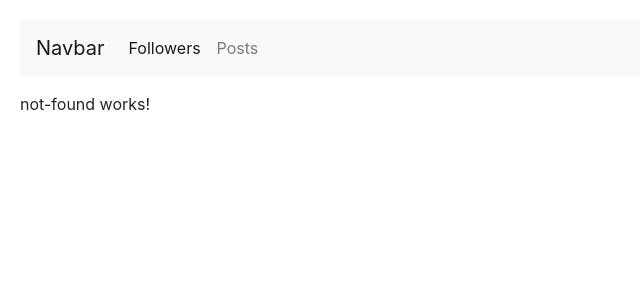
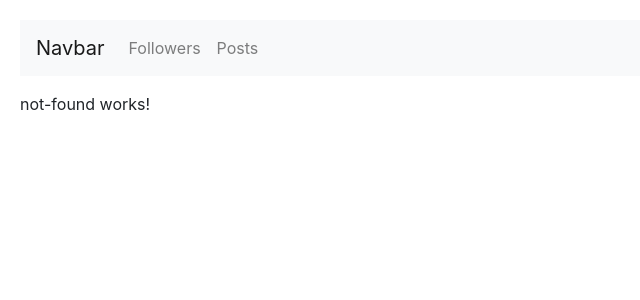
Before and after one commit to hijachu/routing-and-navigation, an Angular app: page /followers/1 in a window 1280 px wide. Shown: the top 300 px of the page, without its empty margins (0-640 px from the left). Built offline with nearby package versions, Linux system fonts and the light colour scheme.

Commit message:
Query parameters

```diff
--- a/src/app/github-followers/github-followers.component.ts
+++ b/src/app/github-followers/github-followers.component.ts
@@ -1,5 +1,6 @@
+import { Component, OnInit } from '@angular/core';
+import { ActivatedRoute } from '@angular/router';
 import { GithubFollowersService } from './../services/github-followers.service';
-import { Component, OnInit } from '@angular/core';
 
 @Component({
   selector: 'github-followers',
@@ -9,9 +10,21 @@ import { Component, OnInit } from '@angular/core';
 export class GithubFollowersComponent implements OnInit {
   followers: any[];
 
-  constructor(private service: GithubFollowersService) { }
+  constructor(
+    private route: ActivatedRoute,
+    private service: GithubFollowersService) { }
 
   ngOnInit() {
+    // let id = this.route.snapshot.paramMap['id'];
+    this.route.paramMap.subscribe(params => {
+
+    });
+
+    // let page = this.route.snapshot.queryParamMap['page'];
+    this.route.queryParamMap.subscribe(params => {
+
+    });
+
     this.service.getAll()
       .subscribe(followers => this.followers = followers);
   }
--- a/src/app/navbar/navbar.component.html
+++ b/src/app/navbar/navbar.component.html
@@ -7,7 +7,8 @@
   <div class="collapse navbar-collapse" id="navbarNav">
     <ul class="navbar-nav">
       <li class="nav-item" routerLinkActive="active">
-        <a class="nav-link" routerLink="/followers">Followers<!-- <span class="sr-only">(current)</span> --></a>
+        <a class="nav-link" routerLink="/followers"
+          [queryParams]="{ page: 1, order: 'newest' }">Followers<!-- <span class="sr-only">(current)</span> --></a>
       </li>
       <li class="nav-item" routerLinkActive="active">
         <a class="nav-link" routerLink="/posts">Posts</a>
```
